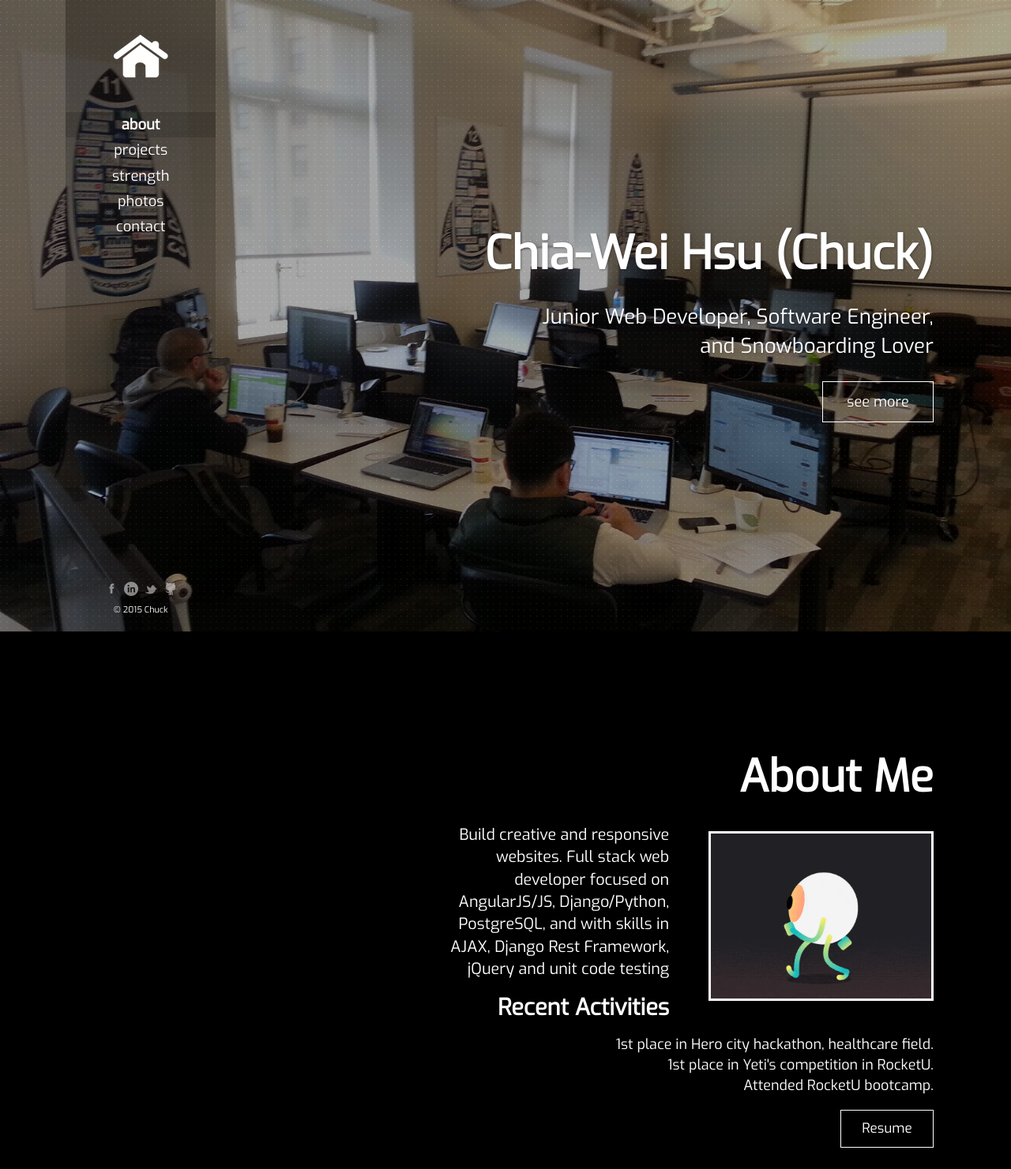
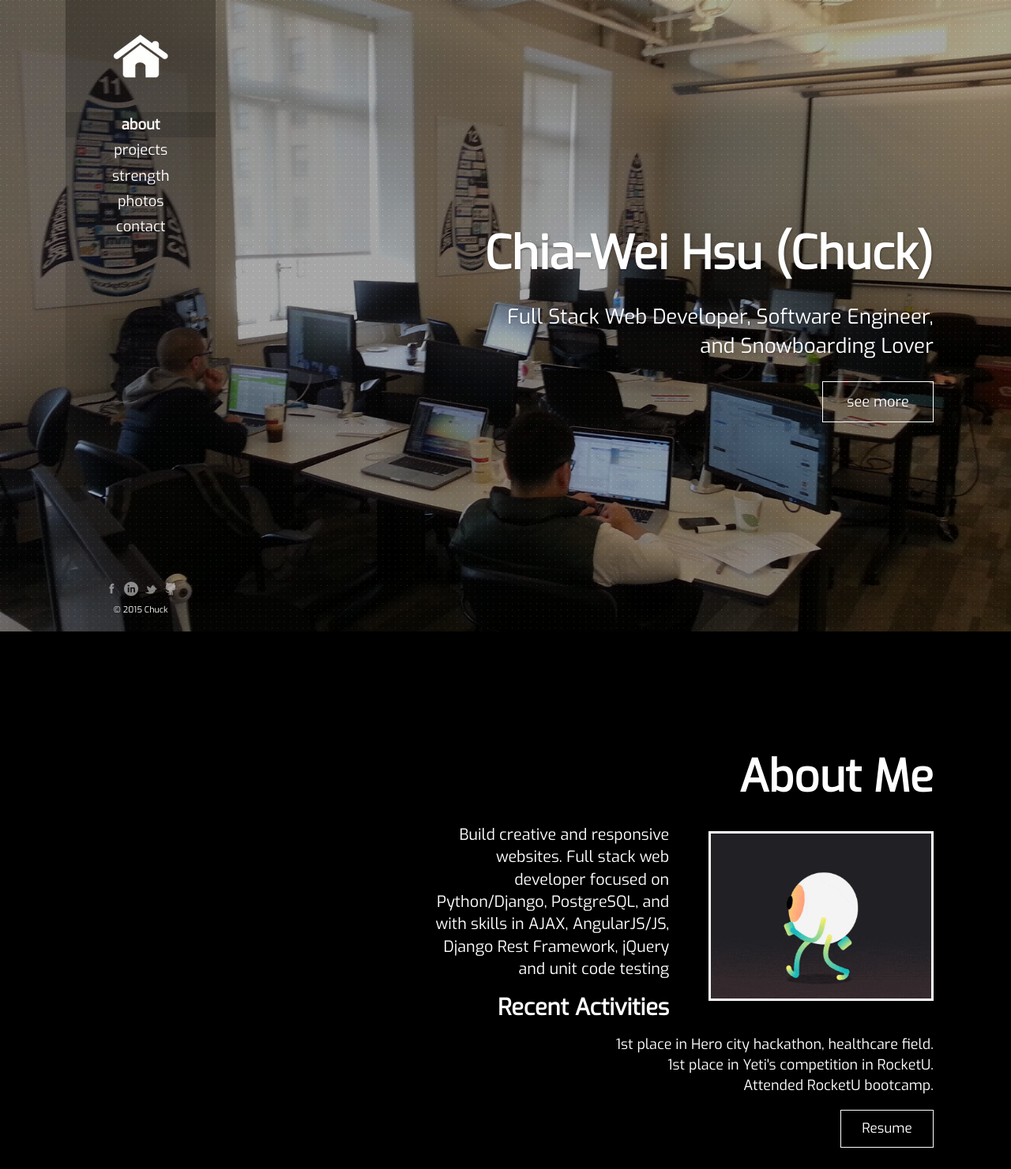
Before and after one commit to chuckcwh/my_portfolio, a Django app: page / in a window 1280 px wide. Shown: the top 1481 px of the page at 79% size. Run offline with Django 3.2, Linux system fonts and the light colour scheme; some libraries are stand-ins or nearby versions.

Commit message:
update personal info

```diff
--- a/portfolio_app/templates/index/index.html
+++ b/portfolio_app/templates/index/index.html
@@ -82,7 +82,7 @@
 
                 <section class="feature-text">
                   <h1>Chia-Wei Hsu (Chuck)</h1>
-                  <p>Junior Web Developer, Software Engineer,<br>and Snowboarding Lover</p>
+                  <p>Full Stack Web Developer, Software Engineer,<br>and Snowboarding Lover</p>
                   <p><a href="#text" class="link-scroll btn btn-outline-inverse btn-lg">see more</a></p>
                   <br><br><br>
                 </section>
--- a/portfolio_app/templates/index/s1_about_me.html
+++ b/portfolio_app/templates/index/s1_about_me.html
@@ -6,7 +6,7 @@
 
         <h1 class="section-title">About Me</h1>
 
-        <p class="feature-paragraph"><img data-img-src="{% static "img/eye_walk.gif" %}" class="lazy pull-right frame" alt="Lorem Ipsum">Build creative and responsive websites. Full stack web developer focused on AngularJS/JS, Django/Python, PostgreSQL, and with skills in AJAX, Django Rest Framework, jQuery and unit code testing </p>
+        <p class="feature-paragraph"><img data-img-src="{% static "img/eye_walk.gif" %}" class="lazy pull-right frame" alt="Lorem Ipsum">Build creative and responsive websites. Full stack web developer focused on Python/Django, PostgreSQL, and with skills in AJAX, AngularJS/JS, Django Rest Framework, jQuery and unit code testing </p>
         <h4>Recent Activities</h4>
         <p>1st place in Hero city hackathon, healthcare field.<br>1st place in Yeti's competition in RocketU.<br>Attended RocketU bootcamp.</p>
         <p><a href="" onclick="populate_and_open_modal(event, 'modal-content-1');" class="btn btn-outline-inverse btn-sm">Resume</a></p>
--- a/portfolio_app/templates/index/s5_contact.html
+++ b/portfolio_app/templates/index/s5_contact.html
@@ -7,15 +7,14 @@
 
         <!-- CONTACT DETAILS -->
         <div class="contact-details col-sm-5 col-md-3">
-          <p>2742 40th Avenue,<br/>San Francisco,<br/>CA 94116</p>
-          <p>Tel: (412) 320-1575</p>
+          <p>Lorong 27A Geylang<br/>Balmy court #04-01, room#5,<br/>Singapore 388105</p>
+          <p>Tel: (+65) 8869-5610</p>
           <p><a href="mailto:chuckcwh@gmail.com">chuckcwh@gmail.com</a></p>
         </div>
         <!-- END: CONTACT DETAILS -->
 
         <!-- CONTACT FORM -->
         <div class="col-sm-7 col-md-9">
-          <!-- IMPORTANT: change the email address at the top of the assets/php/mail.php file to the email address that you want this form to send to -->
           <form class="form-style validate-form clearfix" action="" method="POST" role="form">
 
             <!-- form left col -->
```
Also changed, not shown: 2 other files.
